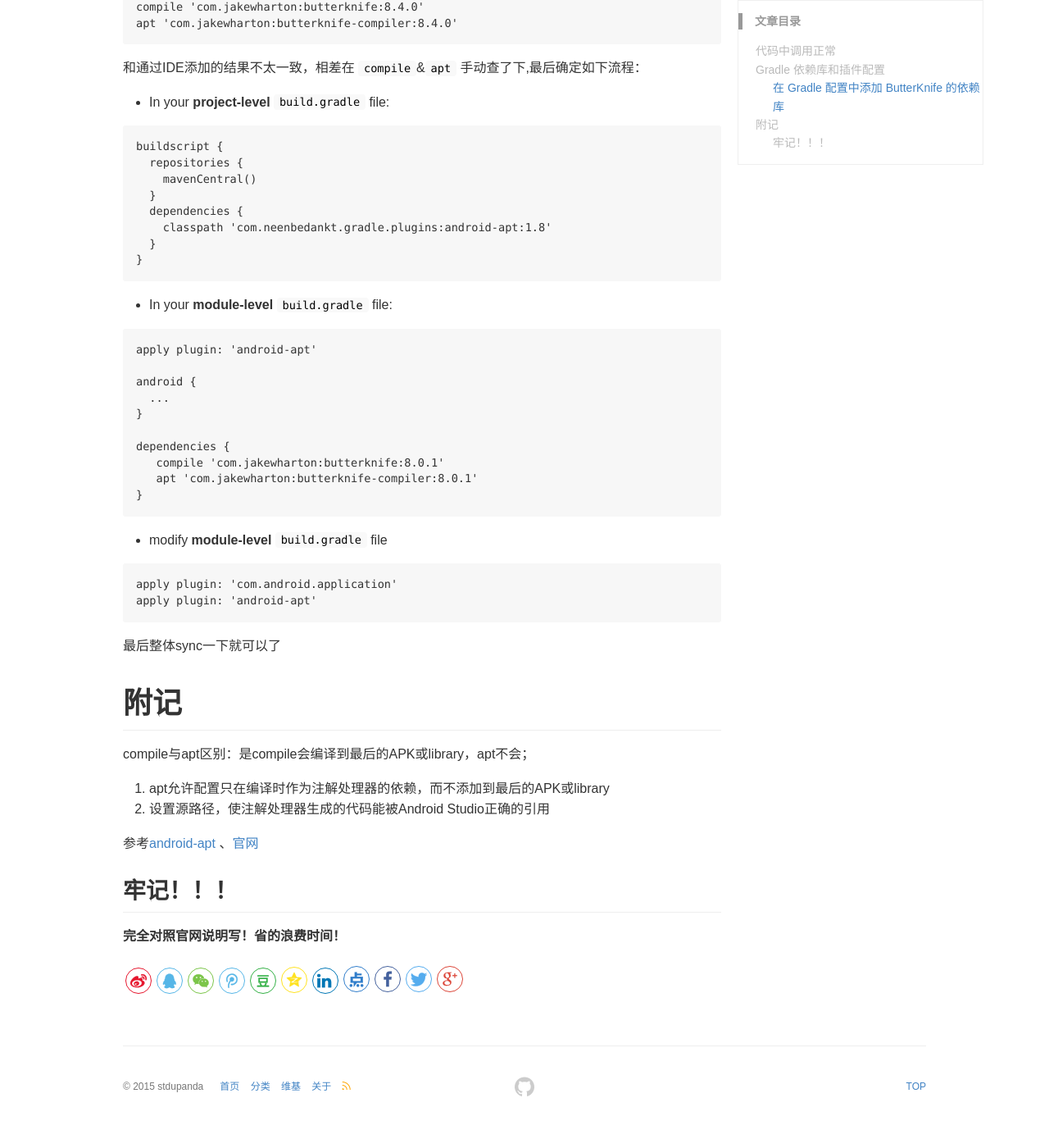
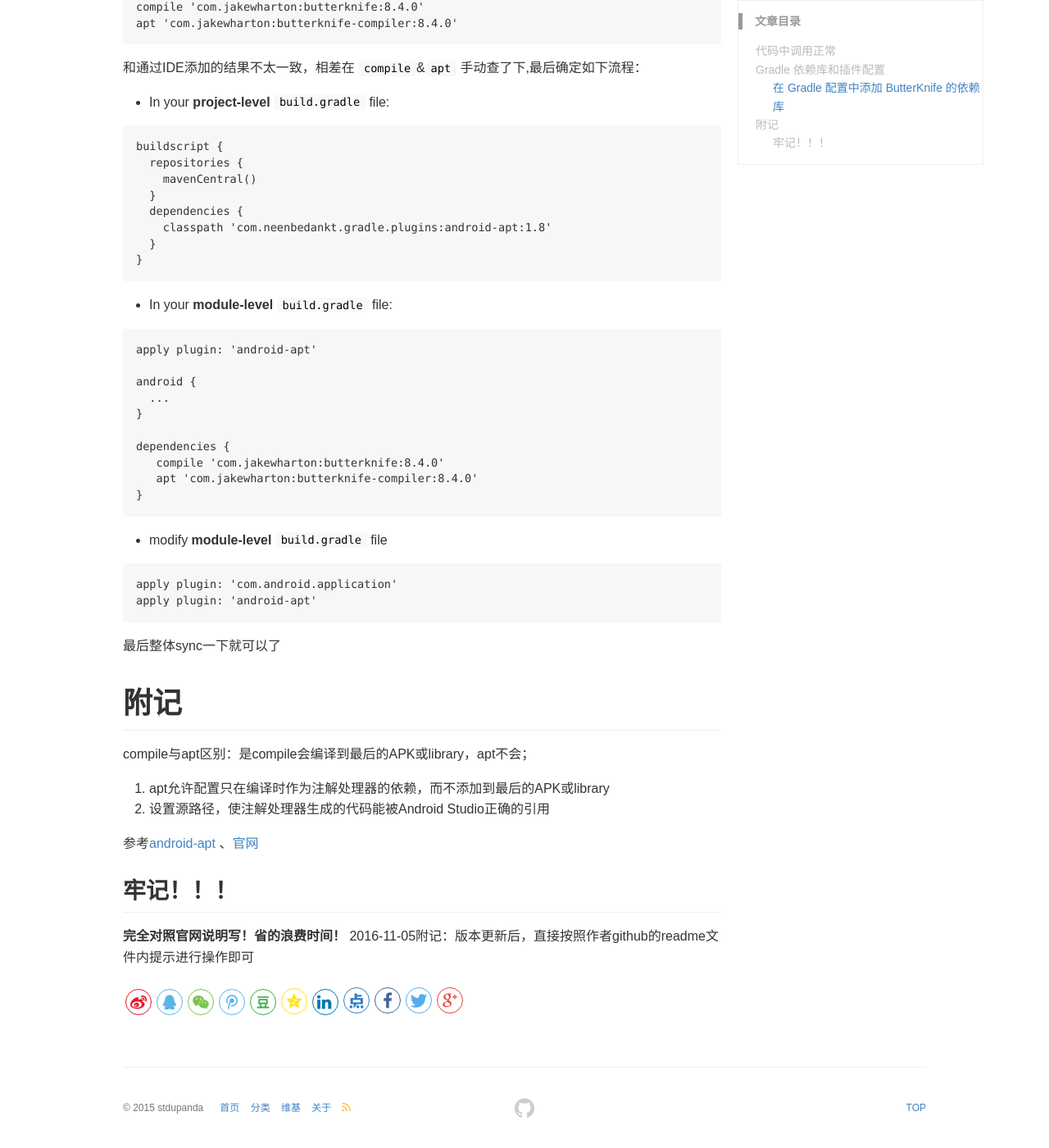
Before and after one commit to stdupanda/stdupanda.github.io, a Jekyll site: the page built from _posts/2016-10-27-butterknife-in-fragment.md, in a window 1280 px wide and 1400 px high, scrolled down 1834 px. Shown: the whole window at 82% size. Built offline with Jekyll 4.4.1, drawn with Linux system fonts in a browser that asks for light colours; comment, search, counter and statistics services are not loaded; before the commit the page ends 3208 px from its top, so only the background shows below that.

Commit message:
2016-11-6 14:14:04

````diff
--- a/_posts/2016-10-27-butterknife-in-fragment.md
+++ b/_posts/2016-10-27-butterknife-in-fragment.md
@@ -108,8 +108,8 @@ android {
 }
 
 dependencies {
-   compile 'com.jakewharton:butterknife:8.0.1'
-   apt 'com.jakewharton:butterknife-compiler:8.0.1'
+   compile 'com.jakewharton:butterknife:8.4.0'
+   apt 'com.jakewharton:butterknife-compiler:8.4.0'
 }
 ```
 
@@ -134,3 +134,4 @@ compile与apt区别：是compile会编译到最后的APK或library，apt不会
 
 ## 牢记！！！
 **完全对照官网说明写！省的浪费时间！**
+2016-11-05附记：版本更新后，直接按照作者github的readme文件内提示进行操作即可
````
Also changed, not shown: pages/about.md (+1 -1 lines).
